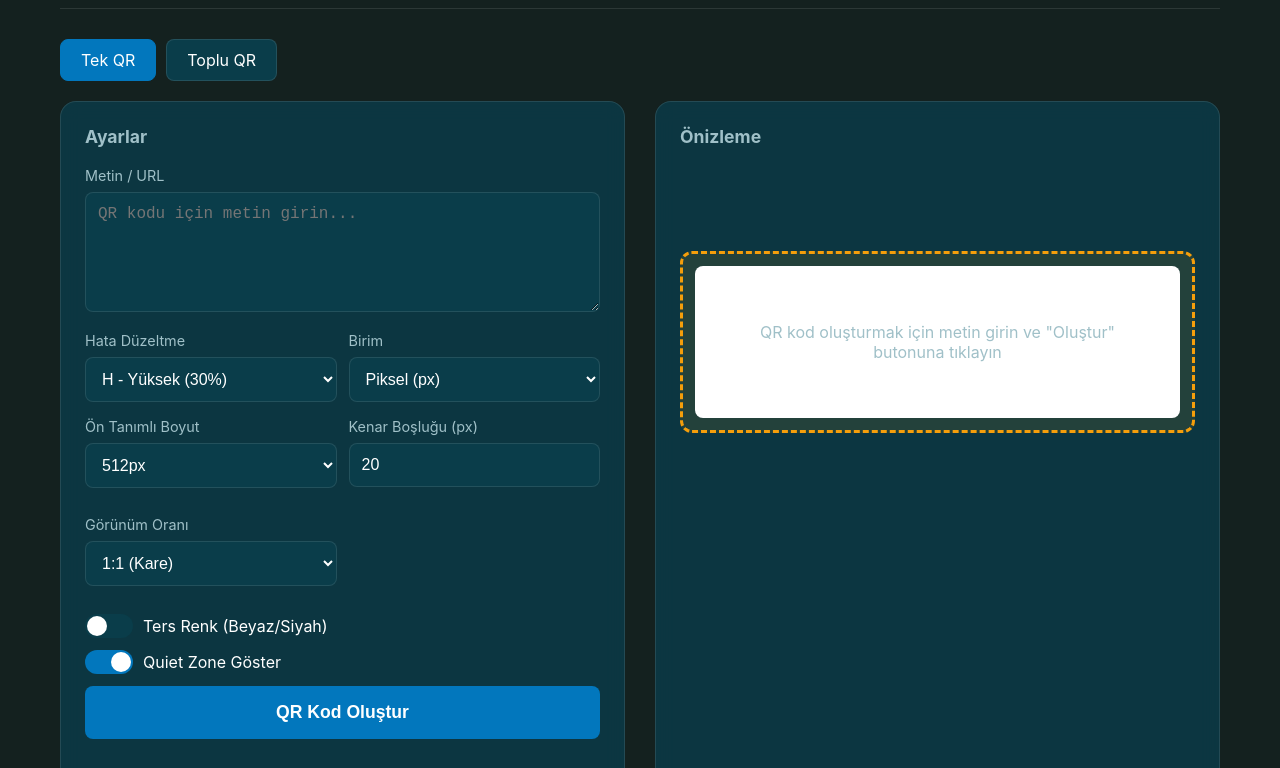
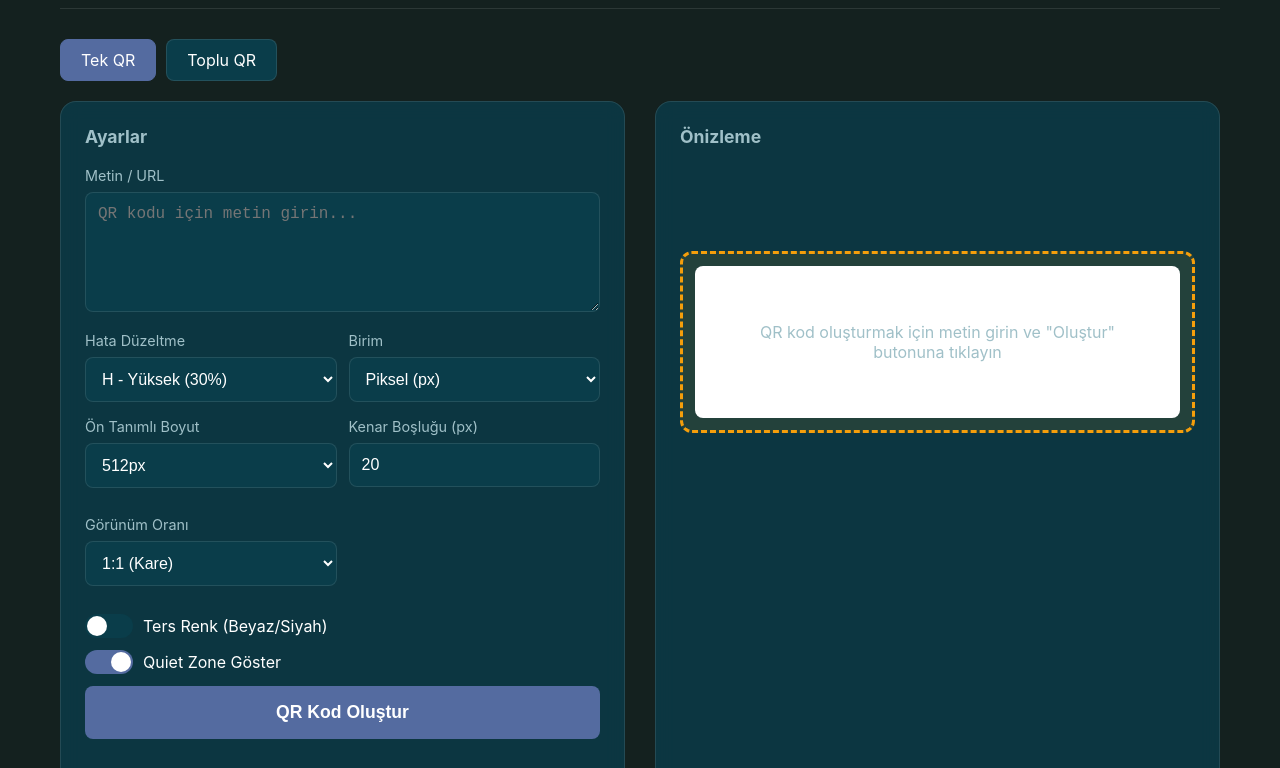
Before and after one commit to tugaytulgar/qrcode, a plain HTML site: page index.html in a window 1280 px wide. Shown: the part 85-853 px from the top of the page. Drawn offline with Linux system fonts and the light colour scheme.

Commit message:
Add files via upload

```diff
--- a/index.html
+++ b/index.html
@@ -15,8 +15,8 @@
             --bg-card: rgba(10, 61, 74, 0.8);
             --text-primary: #ffffff;
             --text-secondary: #a0c0c8;
-            --accent: #0277BD;
-            --accent-hover: #4FC3F7;
+            --accent: #546BA0;
+            --accent-hover: #0277BD;
             --success: #10b981;
             --warning: #f59e0b;
             --border: rgba(255, 255, 255, 0.1);
```
